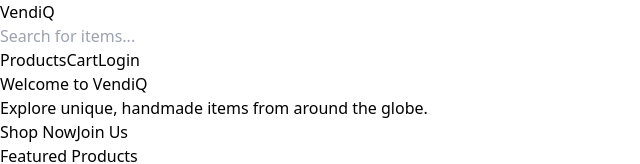
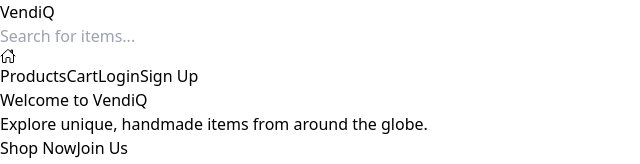
Before and after one commit to IVIonsters/VendiQ, a React (Vite) app in the folder frontend/: page / in a window 1280 px wide. Shown: the top 164 px of the page, without its empty margins (0-640 px from the left). Built offline with nearby package versions, Linux system fonts and the light colour scheme.

Commit message:
Add home and sign-up links to Header component; enhance navigation

```diff
--- a/frontend/src/components/Header.jsx
+++ b/frontend/src/components/Header.jsx
@@ -1,4 +1,5 @@
 import { Link } from 'react-router-dom';
+import { IoHomeOutline } from "react-icons/io5";
 
 function Header() {
   return (
@@ -25,6 +26,9 @@ function Header() {
           </form>
         </div>
         <div className="flex items-center space-x-4">
+          <Link to="/" className="text-gray-600 hover:text-indigo-600">
+            <IoHomeOutline className="text-2xl" />
+          </Link>
           <Link to="/products" className="text-gray-600 hover:text-indigo-600">
             Products
           </Link>
@@ -34,6 +38,9 @@ function Header() {
           <Link to="/login" className="text-gray-600 hover:text-indigo-600">
             Login
           </Link>
+          <Link to="/signup" className="text-gray-600 hover:text-indigo-600">
+            Sign Up
+          </Link>
         </div>
       </nav>
     </header>
```
